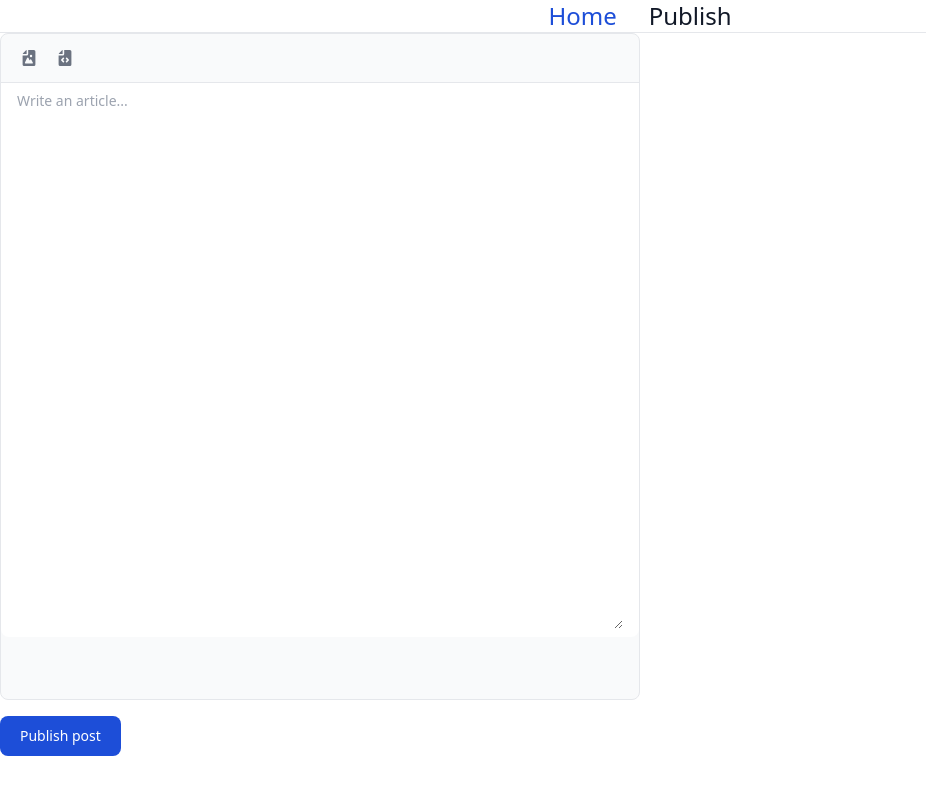
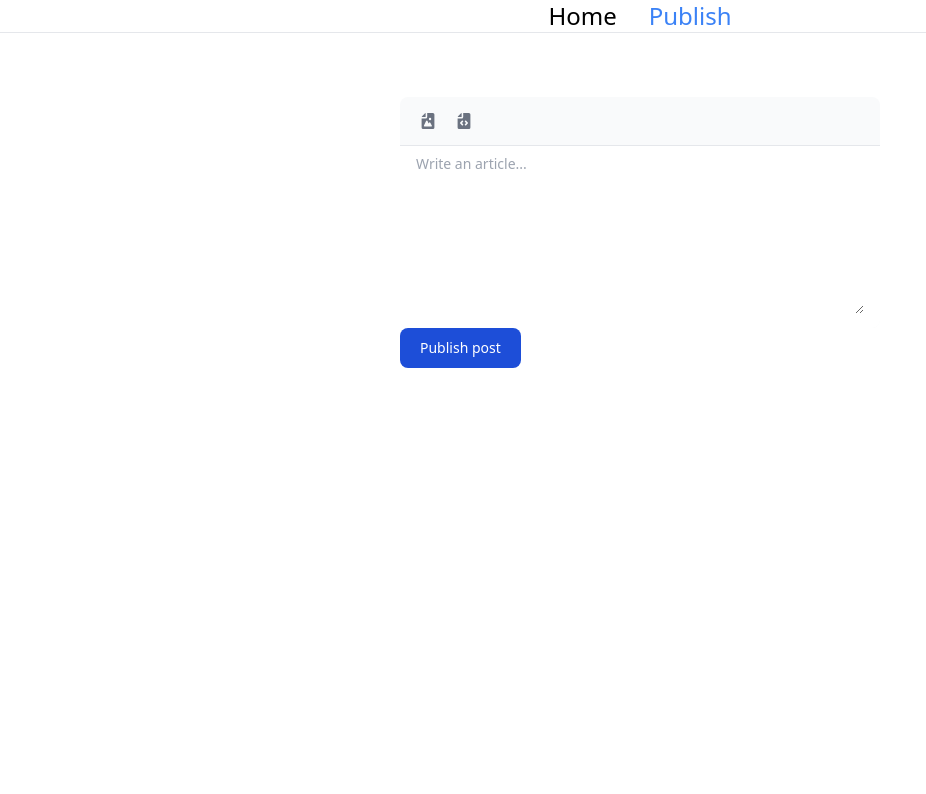
Before and after one commit to mzipi/my-blog, a Next.js app: page /dashboard in a window 1280 px wide. Shown: the top 794 px of the page, without its empty margins (0-926 px from the left). Built offline with nearby package versions, Linux system fonts and the light colour scheme.

Commit message:
agregado a navbar el current page

```diff
--- a/src/app/components/header.js
+++ b/src/app/components/header.js
@@ -1,15 +1,21 @@
+'use client'
+
 import Link from "next/link"
+import { usePathname } from 'next/navigation';
 
 export function Header() {
+
+    const pathname = usePathname()
+
     return(
         <nav className="bg-white dark:bg-gray-900 w-full border-b border-gray-200 dark:border-gray-600">
             <div className="items-center justify-center hidden w-full md:flex md:w-auto md:order-1" id="navbar-sticky">
                 <ul className="flex flex-col text-2xl p-4 md:p-0 mt-4 font-medium border border-gray-100 rounded-lg bg-gray-50 md:flex-row md:space-x-8 md:mt-0 md:border-0 md:bg-white dark:bg-gray-800 md:dark:bg-gray-900 dark:border-gray-700">
                     <li>
-                        <Link href="/" className="block py-2 pl-3 pr-4 text-white bg-blue-700 rounded md:bg-transparent md:text-blue-700 md:p-0 md:dark:text-blue-500" aria-current="page">Home</Link>
+                        <Link href="/" className={pathname === '/' ? 'text-blue-500' : 'text-gray-900' + `block py-2 pl-3 pr-4 rounded hover:bg-gray-100 md:hover:bg-transparent md:hover:text-blue-700 md:p-0 md:dark:hover:text-blue-500 dark:text-white dark:hover:bg-gray-700 dark:hover:text-white md:dark:hover:bg-transparent dark:border-gray-700`}>Home</Link>
                     </li>
                     <li>
-                        <Link href="/dashboard" className="block py-2 pl-3 pr-4 text-gray-900 rounded hover:bg-gray-100 md:hover:bg-transparent md:hover:text-blue-700 md:p-0 md:dark:hover:text-blue-500 dark:text-white dark:hover:bg-gray-700 dark:hover:text-white md:dark:hover:bg-transparent dark:border-gray-700">Publish</Link>
+                        <Link href="/dashboard" className={pathname === '/dashboard' ? 'text-blue-500' : 'text-gray-900' + `block py-2 pl-3 pr-4 text-gray-900 rounded hover:bg-gray-100 md:hover:bg-transparent md:hover:text-blue-700 md:p-0 md:dark:hover:text-blue-500 dark:text-white dark:hover:bg-gray-700 dark:hover:text-white md:dark:hover:bg-transparent dark:border-gray-700`}>Publish</Link>
                     </li>
                 </ul>
             </div>
--- a/src/app/dashboard/Form.js
+++ b/src/app/dashboard/Form.js
@@ -13,11 +13,11 @@ export function Form() {
     }
 
     return (
-        <form onSubmit={submitForm} className="h-screen">
-            <div className="w-1/2 mb-4 h-5/6 border border-gray-200 rounded-lg bg-gray-50 dark:bg-gray-700 dark:border-gray-600">
-                <div className="flex items-center justify-between px-3 py-2 border-b dark:border-gray-600">
-                    <div className="flex flex-wrap items-center divide-gray-200 sm:divide-x dark:divide-gray-600">
-                        <div className="flex items-center space-x-1 sm:pr-4">
+        <form onSubmit={submitForm} className="py-8 px-4 mx-96 lg:py-16">
+            <div className="border-gray-200 rounded-lg bg-gray-50 dark:bg-gray-700 dark:border-gray-600 ">
+                <div className="px-3 py-2 border-b dark:border-gray-600">
+                    <div className="divide-gray-200 sm:divide-x dark:divide-gray-600">
+                        <div className="space-x-1 sm:pr-4">
                             <button type="button" className="p-2 text-gray-500 rounded cursor-pointer hover:text-gray-900 hover:bg-gray-100 dark:text-gray-400 dark:hover:text-white dark:hover:bg-gray-600">
                                 <svg className="w-4 h-4" aria-hidden="true" xmlns="http://www.w3.org/2000/svg" fill="currentColor" viewBox="0 0 16 20">
                                         <path d="M14.066 0H7v5a2 2 0 0 1-2 2H0v11a1.97 1.97 0 0 0 1.934 2h12.132A1.97 1.97 0 0 0 16 18V2a1.97 1.97 0 0 0-1.934-2ZM10.5 6a1.5 1.5 0 1 1 0 2.999A1.5 1.5 0 0 1 10.5 6Zm2.221 10.515a1 1 0 0 1-.858.485h-8a1 1 0 0 1-.9-1.43L5.6 10.039a.978.978 0 0 1 .936-.57 1 1 0 0 1 .9.632l1.181 2.981.541-1a.945.945 0 0 1 .883-.522 1 1 0 0 1 .879.529l1.832 3.438a1 1 0 0 1-.031.988Z"/>
@@ -34,17 +34,17 @@ export function Form() {
                             </button>
                         </div>
                     </div>
-                    <div id="tooltip-fullscreen" role="tooltip" className="absolute z-10 invisible inline-block px-3 py-2 text-sm font-medium text-white transition-opacity duration-300 bg-gray-900 rounded-lg shadow-sm opacity-0 tooltip dark:bg-gray-700">
+                    <div id="tooltip-fullscreen" role="tooltip" className="absolute inline-block px-3 py-2 text-sm font-medium text-white transition-opacity duration-300 bg-gray-900 rounded-lg shadow-sm opacity-0 tooltip dark:bg-gray-700">
                         Show full screen
                         <div className="tooltip-arrow" data-popper-arrow></div>
                     </div>
                 </div>
-                <div className="px-4 h-5/6 py-2 bg-white rounded-b-lg dark:bg-gray-800">
+                <div className="px-4 py-2 bg-white rounded-b-lg dark:bg-gray-800">
                     <label htmlFor="editor" className="sr-only">Publish post</label>
-                    <textarea id="editor" rows="8" className="block h-full w-full px-0 text-sm text-gray-800 bg-white border-0 dark:bg-gray-800 focus:ring-0 dark:text-white dark:placeholder-gray-400" placeholder="Write an article..." required></textarea>
+                    <textarea id="editor" rows="8" className="w-full px-0 text-sm text-gray-800 bg-white border-0 dark:bg-gray-800 focus:ring-0 dark:text-white dark:placeholder-gray-400" placeholder="Write an article..." required></textarea>
                 </div>
             </div>
-            <button type="submit" className="inline-flex items-center px-5 py-2.5 text-sm font-medium text-center text-white bg-blue-700 rounded-lg focus:ring-4 focus:ring-blue-200 dark:focus:ring-blue-900 hover:bg-blue-800">
+            <button type="submit" className="px-5 py-2.5 text-sm font-medium text-center text-white bg-blue-700 rounded-lg focus:ring-4 focus:ring-blue-200 dark:focus:ring-blue-900 hover:bg-blue-800">
                 Publish post
             </button>
         </form>
--- a/src/app/page.js
+++ b/src/app/page.js
@@ -22,7 +22,12 @@ export default async function Home() {
                                         {post.tag}
                                     </a>
                                     <h2 className="text-gray-900 dark:text-white text-3xl font-extrabold mb-2">{post.title}</h2>
-                                    <p className="text-lg font-normal text-gray-500 dark:text-gray-400 mb-4">{post.post}</p>
+                                    <p className="text-lg font-normal text-gray-500 dark:text-gray-400 mb-4">{post.post.slice(0, 500)}</p>
+                                    <a href="#" className="text-blue-600 dark:text-blue-500 hover:underline font-medium text-lg inline-flex items-center">Read more
+                                        <svg className="w-3.5 h-3.5 ml-2" aria-hidden="true" xmlns="http://www.w3.org/2000/svg" fill="none" viewBox="0 0 14 10">
+                                            <path stroke="currentColor" strokeLinecap="round" strokeLinejoin="round" strokeWidth="2" d="M1 5h12m0 0L9 1m4 4L9 9" />
+                                        </svg>
+                                    </a>
                                 </div>
                             )
                         })}
--- a/src/lib/db-connection.js
+++ b/src/lib/db-connection.js
@@ -1,7 +1,7 @@
 import { MongoClient } from "mongodb";
 import { DB_URL } from "../app/config";
 
-const client = new MongoClient(DB_URL)
+export const client = new MongoClient(DB_URL)
 
 export async function getSortedPostsData() {
     try {
```
